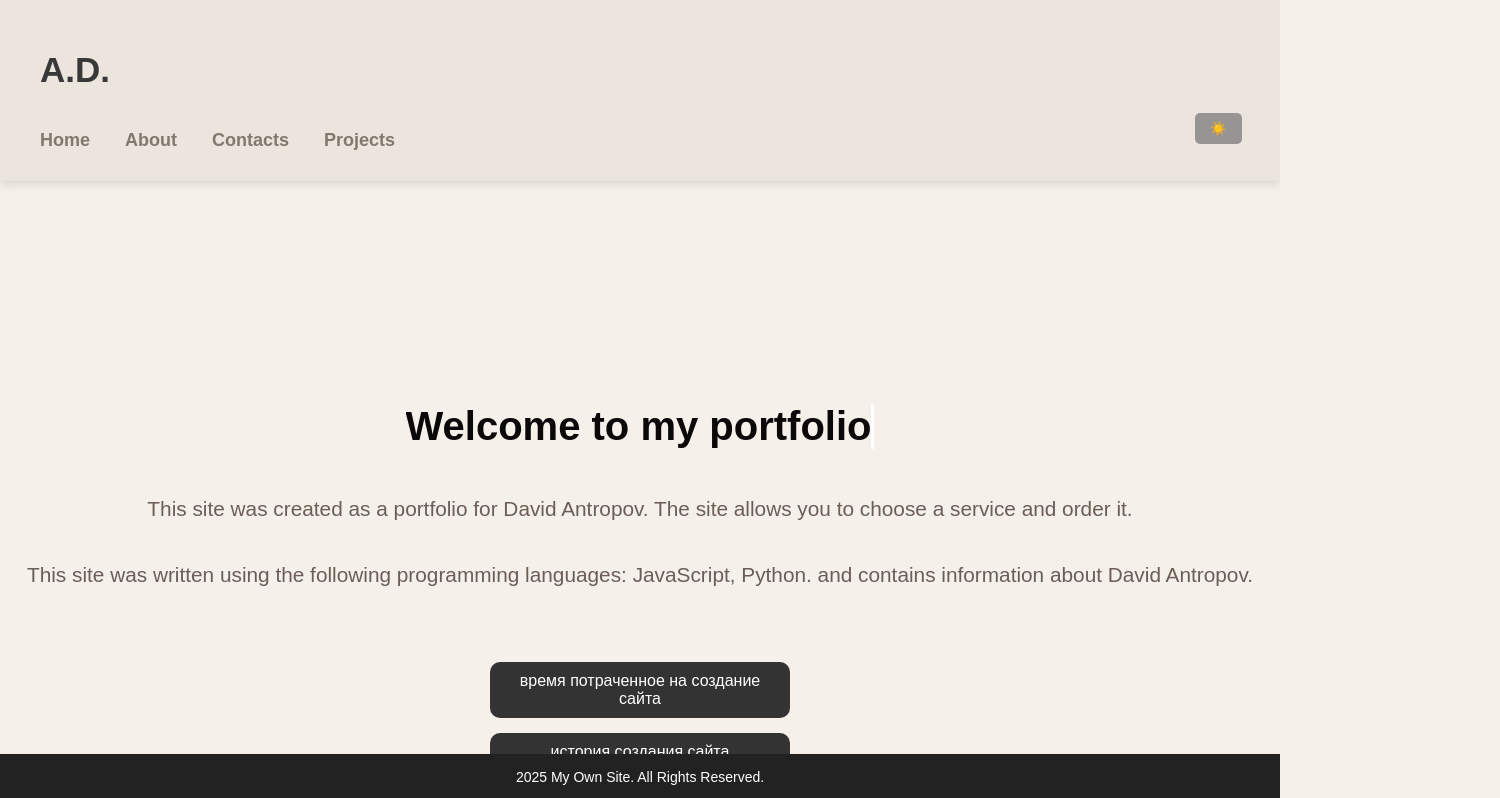
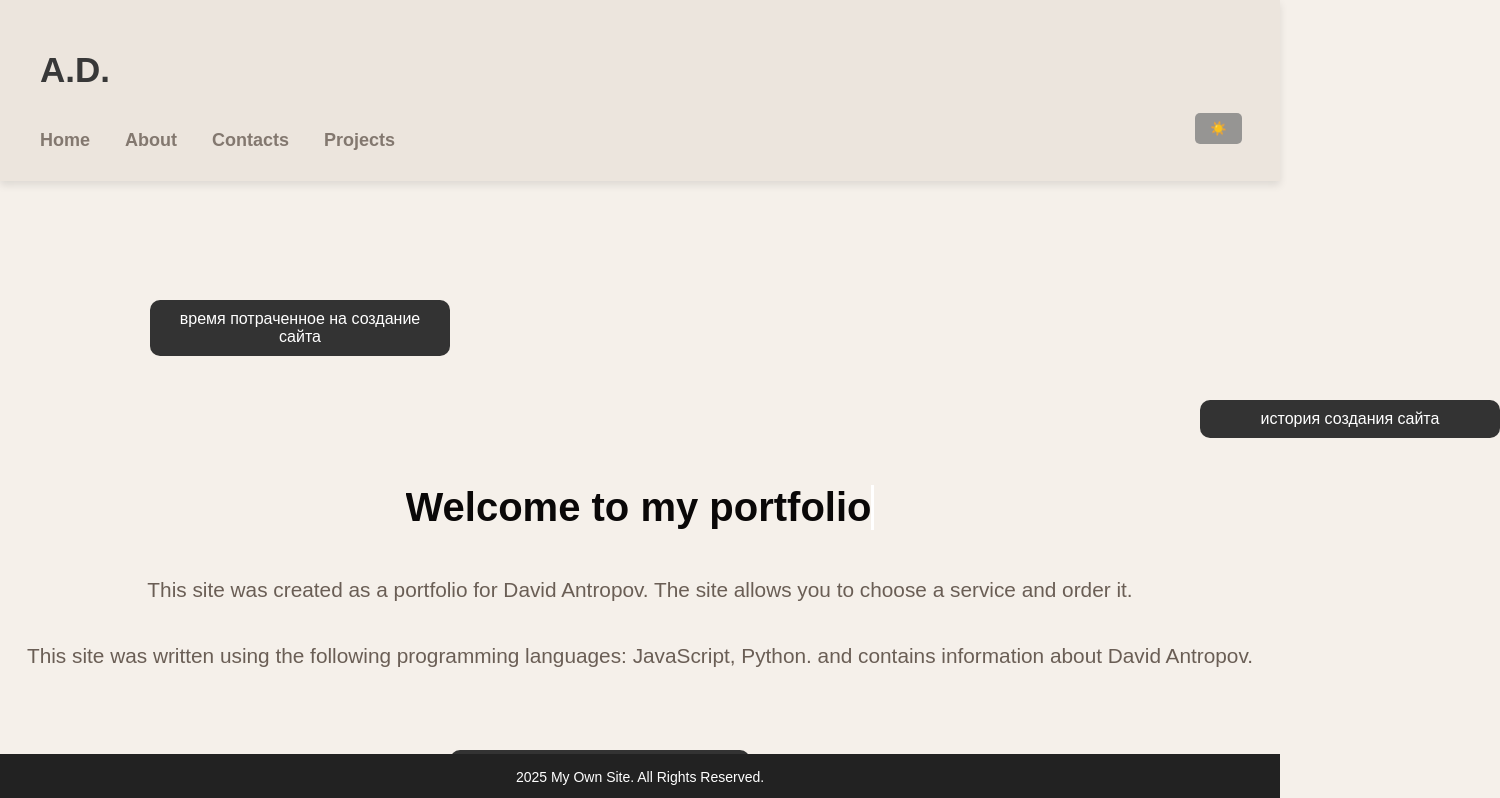
Before and after one commit to DenisHrtn/MOS_front, a React (Create React App) app: page / in a window 1280 px wide. Shown: the top 798 px of the page, 1500 px wide, since content can reach past the window. Built offline with nearby package versions, Linux system fonts and the light colour scheme.

Commit message:
random places fackts

```diff
--- a/src/pages/Home.jsx
+++ b/src/pages/Home.jsx
@@ -12,16 +12,14 @@ const Home = () => {
             const timeout = setTimeout(() => {
                 setDisplayedText((prev) => prev + text.charAt(index));
 
-                // Сперва увеличим индекс
                 setIndex((prevIndex) => {
                     const newIndex = prevIndex + 1;
 
-                    // Проверка после увеличения
-                    if (newIndex === 11) { // потому что index увеличивается *после* добавления символа
+                    if (newIndex === 11) {
                         setShowBorder(false);
                         setTimeout(() => {
                             setShowBorder(true);
-                        }, 300); // на сколько миллисекунд убрать бордер
+                        }, 300);
                     }
 
                     return newIndex;
@@ -48,14 +46,18 @@ const Home = () => {
             </p>
 
             <div className="all-facts">
-                <button onClick={() => toggleQuestion(1)}>время потраченное на создание сайта</button>
-                {activeQuestion === 1 && <div className="faq-answer">на данный момент потраченно около полугода</div>}
-
-                <button onClick={() => toggleQuestion(2)}>история создания сайта</button>
-                {activeQuestion === 2 && <div className="faq-answer">изначально сайт создавался для школьного проекта однако со временем переписался под портфолио</div>}
-
-                <button onClick={() => toggleQuestion(3)}>Создатели сайта</button>
-                {activeQuestion === 3 && <div className="faq-answer">Денис Харитончик, Давид Антропов</div>}
+                <div className='faq-answer_one'>
+                    <button onClick={() => toggleQuestion(1)}>время потраченное на создание сайта</button>
+                    {activeQuestion === 1 && <div className="faq-answer">на данный момент потраченно около полугода</div>}
+                </div>
+                <div className='faq-answer_two'>
+                    <button onClick={() => toggleQuestion(2)}>история создания сайта</button>
+                    {activeQuestion === 2 && <div className="faq-answer">изначально сайт создавался для школьного проекта однако со временем переписался под портфолио</div>}
+                </div>
+                <div className='faq-answer_three'>
+                    <button onClick={() => toggleQuestion(3)}>cколько яблок я сел за жизнь</button>
+                    {activeQuestion === 3 && <div className="faq-answer">я не знаю</div>}
+                </div>
             </div>
         </div>
     );
--- a/src/styles/home.css
+++ b/src/styles/home.css
@@ -82,6 +82,7 @@ body:not(.dark) .home-container {
 .faq-answer {
   background-color: #444444;
   color: #fff;
+  margin-top: 5px;
   padding: 10px 20px;
   border-radius: 10px;
   width: 350px;
@@ -89,12 +90,23 @@ body:not(.dark) .home-container {
   align-items: center;
 }
 
-@keyframes blink-border {
-  0% { border-right-color: white; }
-  50% { border-right-color: transparent; }
-  100% { border-right-color: white; }
+.faq-answer_one {
+  align-items: center;
+  position: absolute;
+  top: 300px;
+  left: 150px;
 }
 
-.blinking-border {
-  animation: blink-border 1s step-start infinite;
+.faq-answer_two {
+  align-items: center;
+  position: absolute;
+  top: 400px;
+  left: 1200px;
 }
+
+.faq-answer_three {
+  align-items: center;
+  position: absolute;
+  top: 750px;
+  left: 450px;
+}
```
